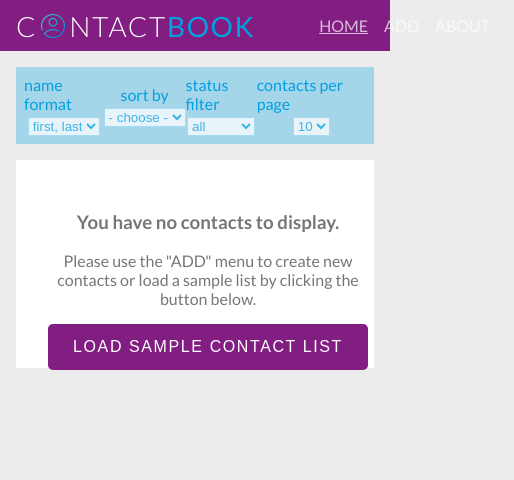
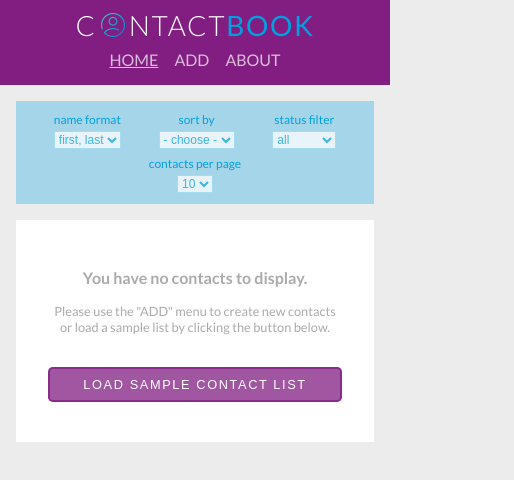
Before and after one commit to dandybytes/contact-book, a React (Create React App) app: page /contacts in a window 390 px wide. Shown: the top 480 px of the page, 514 px wide, since content can reach past the window. Built offline with nearby package versions, Linux system fonts and the light colour scheme.

Commit message:
improve app responsiveness

```diff
--- a/src/components/About.css
+++ b/src/components/About.css
@@ -1,28 +1,16 @@
 .about-container {
+    max-width: 35rem;
     display: flex;
     flex-direction: column;
-  width: 30rem;
     margin: 3rem auto;
     border: 1px dotted var(--color-2);
-  /* border-radius: 1rem; */
-  /* padding: 1rem; */
-  /* background-color: var(--color-2b); */
-  /* background-color: var(--color-2); */
-  /* background-color: white; */
     color: #777;
-  /* color: white; */
-  /* line-heigth: 1.5; */
-  /* overflow: hidden; */
 }
 
 .about-header {
     padding: 1rem;
     background-color: var(--color-2);
-  /* background-color: var(--color-2b); */
-  /* background-color: white; */
     color: white;
-  /* color: black; */
-  /* color: var(--color-2); */
     text-align: center;
 }
 
@@ -39,12 +27,8 @@
 }
 
 .about-tech-stack {
-  margin: 1rem 0 0 0;
+    margin: 1rem 1rem 0;
 }
-/*
-.about-tech-stack-headline {
-  text-align: center;
-} */
 
 .about-tech-stack-list {
     list-style: none;
@@ -62,7 +46,7 @@
 }
 
 .about-features {
-  /* padding: 0; */
+    padding: 0 0.5rem;
 }
 
 .about-features-headline {
@@ -86,3 +70,63 @@
     border-radius: 0.35rem;
     background-color: var(--color-1);
 }
+
+@media only screen and (max-width: 500px) {
+    .about-container {
+        margin: 1rem auto;
+    }
+
+    .about-title {
+        margin: 0 auto 0.5rem;
+        font-size: 1.5rem;
+    }
+
+    .about-subtitle {
+        margin: 0.5rem auto;
+        font-size: 1rem;
+    }
+
+    .about-tech-stack-list-item {
+        font-size: 1rem;
+    }
+
+    .about-features {
+        font-size: 0.9rem;
+    }
+
+    .about-button {
+        font-size: 0.9rem;
+    }
+
+    .about-button-link {
+        margin: 0 auto 1rem;
+    }
+}
+
+@media only screen and (max-width: 320px) {
+    .about-container {
+        margin: 1rem auto;
+    }
+
+    .about-title {
+        font-size: 1.3rem;
+    }
+
+    .about-subtitle {
+        font-size: 0.9rem;
+    }
+
+    .about-tech-stack-list-item {
+        font-size: 0.9rem;
+    }
+
+    .about-features {
+        font-size: 0.8rem;
+    }
+
+    .about-button {
+        width: 80vw;
+        margin: 0 auto;
+        font-size: 0.8rem;
+    }
+}
--- a/src/components/About.js
+++ b/src/components/About.js
@@ -1,5 +1,5 @@
 import React from "react";
-import { Link } from "react-router-dom";
+import {Link} from "react-router-dom";
 import "./About.css";
 
 const About = () => {
--- a/src/components/AddContact.css
+++ b/src/components/AddContact.css
@@ -1,6 +1,12 @@
 .add-contact-container {
     width: 100%;
-  margin-top: 2rem;
+    max-width: 35rem;
+    min-height: 70vh;
+    margin: 2rem auto 0;
+    display: flex;
+    flex-direction: column;
+    justify-content: center;
+    align-items: center;
 }
 
 .add-contact-form {
@@ -12,14 +18,20 @@
     margin: 1rem auto;
     border: 1px solid var(--color-2b);
     padding: 0.75rem;
-  /* background-color: white; */
 }
-
-/* #input-submit {
-  color: var(--color-2);
-} */
 
 #input-reset {
     background-color: var(--color-1b);
     /* color: var(--color-1b); */
 }
+
+@media only screen and (max-width: 500px) {
+    .add-contact-form label {
+        font-size: 0.8rem;
+    }
+
+    .add-contact-input {
+        margin: 0.5rem auto;
+        padding: 0.3rem;
+    }
+}
--- a/src/components/ContactItem.css
+++ b/src/components/ContactItem.css
@@ -71,3 +71,22 @@
 .contact-data-entry i {
     margin: 0 0.5rem;
 }
+
+@media only screen and (max-width: 500px) {
+    .contact-list-item {
+        margin: 0.75rem auto;
+        padding: 0.3rem 1rem;
+    }
+
+    .contact-list-item-title {
+        font-size: 0.8rem;
+    }
+
+    .remove-icon {
+        font-size: 0.9rem;
+    }
+
+    .edit-icon {
+        font-size: 0.75rem;
+    }
+}
--- a/src/components/ContactItem.js
+++ b/src/components/ContactItem.js
@@ -10,14 +10,12 @@ class ContactItem extends Component {
     toggleDetails = () => this.setState(prevState => ({showDetails: !prevState.showDetails}));
 
     render() {
-        // console.log(this.props);
         const {id, firstName, lastName, email, phone} = this.props.contact;
         return (
             <li className="contact-list-item">
                 <div className="contact-list-item-headline">
                     <div className="contact-list-item-headline-left">
                         <h3 className="contact-list-item-title">
-                            {/* {`${firstName} ${lastName}`} */}
                             {this.props.settings.nameFormat === "first-last"
                                 ? `${firstName} ${lastName}`
                                 : `${lastName} ${firstName}`}
--- a/src/components/ContactList.css
+++ b/src/components/ContactList.css
@@ -5,7 +5,7 @@
 }
 
 .no-contacts {
-  height: 13rem;
+    /* height: 13rem; */
     background-color: white;
     /* border: 1px solid var(--color-2b); */
     padding: 2rem;
@@ -14,17 +14,45 @@
 
 .no-contacts-message {
     display: inline-block;
-  min-width: 20rem;
-  width: 70%;
+    margin-bottom: 1rem;
     text-align: center;
-  color: #777;
+    color: #aaa;
+}
+
+.no-contacts-message h3 {
+}
+
+.no-contacts-message p {
+    margin: 0 0 0.5rem;
 }
 
 .load-default-conctacts-button {
     display: block;
-  width: 20rem;
-  margin: 0 auto;
-  border: 2px solid var(--color-1);
+    border: 2px solid var(--color-1a);
     border-radius: 0.3rem;
+    background-color: var(--color-1a);
     font-weight: 400;
+    animation: step-end length-tide 1.5s infinite;
 }
+
+@keyframes length-tide {
+    0% {
+        box-shadow: none;
+    }
+    50% {
+        box-shadow: 0.2rem 0.2rem 0.5rem 0.1rem var(--color-1b);
+    }
+    100% {
+        box-shadow: none;
+    }
+}
+
+@media only screen and (max-width: 500px) {
+    .no-contacts-message h3 {
+        font-size: 1rem;
+    }
+
+    .no-contacts-message p {
+        font-size: 0.8rem;
+    }
+}
--- a/src/components/Header.css
+++ b/src/components/Header.css
@@ -1,14 +1,17 @@
 header {
+    width: 100vw;
     display: flex;
     justify-content: space-evenly;
     align-items: center;
+    padding: 0.5rem 1rem;
     background-color: var(--color-1);
     color: white;
 }
 
 .navbar-list {
     display: flex;
-    margin-right: 1rem;
+    margin: 0.5rem 1rem 0.5rem 0;
+    padding: 0;
     list-style: none;
 }
 
@@ -25,12 +28,19 @@ header {
 
 .navbar-list-item-link-active {
     text-decoration: underline;
-    /* text-transform: uppercase;
-  color: white;
-  opacity: 0.7; */
 }
 
 .navbar-list-item-link:hover {
     opacity: 1;
     font-weight: bold;
 }
+
+@media only screen and (max-width: 500px) {
+    header {
+        flex-direction: column;
+    }
+
+    .navbar-list {
+        margin: 0.5rem auto;
+    }
+}
--- a/src/components/SettingsBar.css
+++ b/src/components/SettingsBar.css
@@ -1,5 +1,6 @@
 .settings-bar {
     display: flex;
+    flex-wrap: wrap;
     justify-content: space-evenly;
     margin: 1rem auto;
     /* border: 1px solid var(--color-2b); */
@@ -15,7 +16,7 @@
     justify-content: center;
     align-items: center;
     /* padding: 0.2rem; */
-    /* margin: 0 1rem; */
+    margin: 0.5rem 1rem;
     /* color: white; */
     color: var(--color-1);
     color: var(--color-2);
@@ -32,14 +33,14 @@
     /* margin: 0 0.5rem 0 1.5rem; */
     margin-bottom: 0.25rem;
 }
-/*
-.setting-button {
-  margin: 0;
-  border: 1px solid var(--color-2);
-  border-radius: 0.25rem;
-  padding: 0.25rem 0.5rem;
-  background-color: transparent;
-  color: var(--color-2);
-  text-transform: none;
-  font-weight: 400;
-} */
+
+@media only screen and (max-width: 500px) {
+    .setting {
+        margin: 0.2rem 0.5rem;
+    }
+
+    .setting-label,
+    .setting select {
+        font-size: 0.75rem;
+    }
+}
--- a/src/contacts/sample-contacts.js
+++ b/src/contacts/sample-contacts.js
@@ -64,6 +64,14 @@ export const contacts = [
         status: "neutral"
     },
     {
+        id: "sp4c31nv4d3r",
+        firstName: "Elon",
+        lastName: "Musk",
+        email: "aim.for.the.sun@tesla.com",
+        phone: "+1 (888) 777-3434",
+        status: "neutral"
+    },
+    {
         id: "d3vi1$4dv0c4t3",
         firstName: "Alfredo",
         lastName: "Pacino",
--- a/src/index.css
+++ b/src/index.css
@@ -66,3 +66,16 @@ button:hover {
 code {
     font-family: source-code-pro, Menlo, Monaco, Consolas, "Courier New", monospace;
 }
+
+@media only screen and (max-width: 500px) {
+    input[type="button"],
+    input[type="submit"],
+    input[type="reset"],
+    button {
+        margin: 0.5rem 0;
+        padding: 0.5rem;
+        font-size: 0.8rem;
+        font-weight: 700;
+        letter-spacing: 0.1rem;
+    }
+}
```
Also changed, not shown: src/components/AddContact.js (+9 -9 lines), src/components/Pagination.css (+6 -3 lines). Lines whose indentation alone changed are shown as unchanged.
